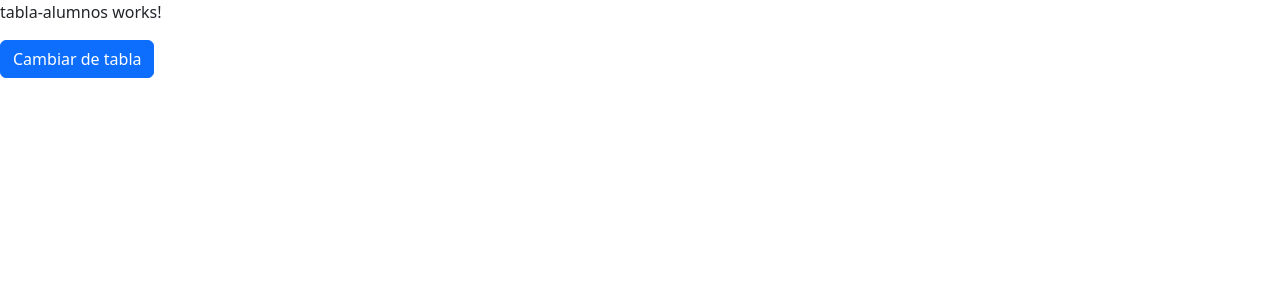
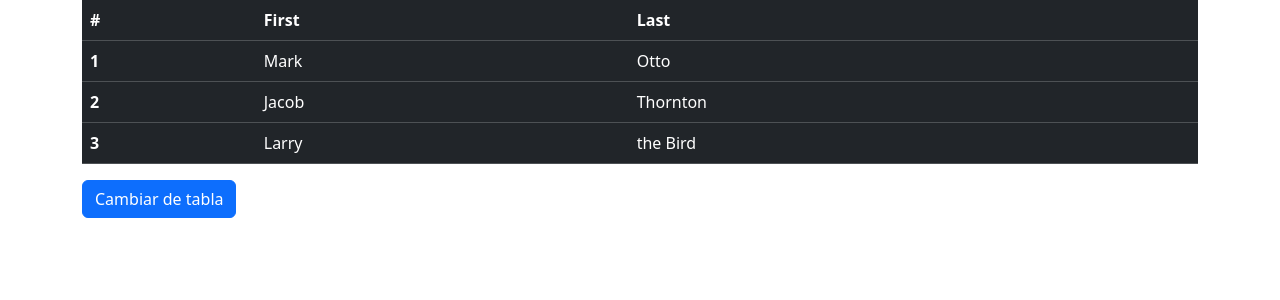
Before and after one commit to mau-14/primerProyecto-Angular, an Angular app: page / in a window 1280 px wide. Both pictures are taken after a click on the button "Cambiar de tabla". Shown: the top 300 px of the page. Built offline with nearby package versions, Linux system fonts and the light colour scheme.

Commit message:
tabla bootstrap

```diff
--- a/src/app/app.component.html
+++ b/src/app/app.component.html
@@ -1,5 +1,7 @@
-<app-tabla-alumnos *ngIf="!cursos"></app-tabla-alumnos>
-<app-tabla-cursos *ngIf="cursos"></app-tabla-cursos>
+<div class="container">
+  <app-tabla-alumnos *ngIf="!cursos"></app-tabla-alumnos>
+  <app-tabla-cursos *ngIf="cursos"></app-tabla-cursos>
 
 
-<button class="btn btn-primary"  (click)='handleCambio()'>Cambiar de tabla</button>
+  <button class="btn btn-primary"  (click)='handleCambio()'>Cambiar de tabla</button>
+</div>
--- a/src/app/tabla-alumnos/tabla-alumnos.component.html
+++ b/src/app/tabla-alumnos/tabla-alumnos.component.html
@@ -1 +1,26 @@
-<p>tabla-alumnos works!</p>
+<table class="table table-dark">
+  <thead>
+    <tr>
+      <th scope="col">#</th>
+      <th scope="col">First</th>
+      <th scope="col">Last</th>
+    </tr>
+  </thead>
+  <tbody>
+    <tr>
+      <th scope="row">1</th>
+      <td>Mark</td>
+      <td>Otto</td>
+    </tr>
+    <tr>
+      <th scope="row">2</th>
+      <td>Jacob</td>
+      <td>Thornton</td>
+    </tr>
+    <tr>
+      <th scope="row">3</th>
+      <td>Larry</td>
+      <td>the Bird</td>
+    </tr>
+  </tbody>
+</table>
```
